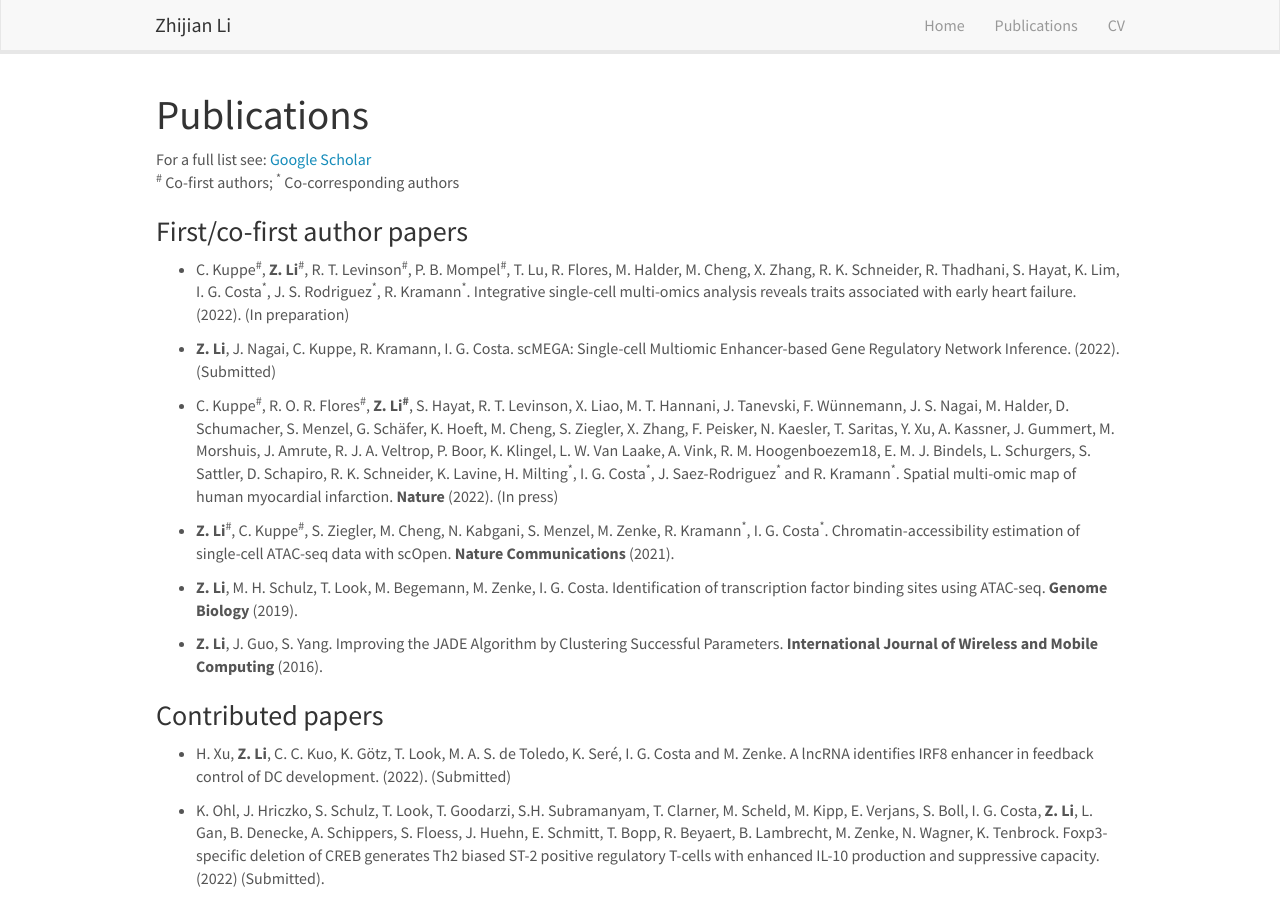
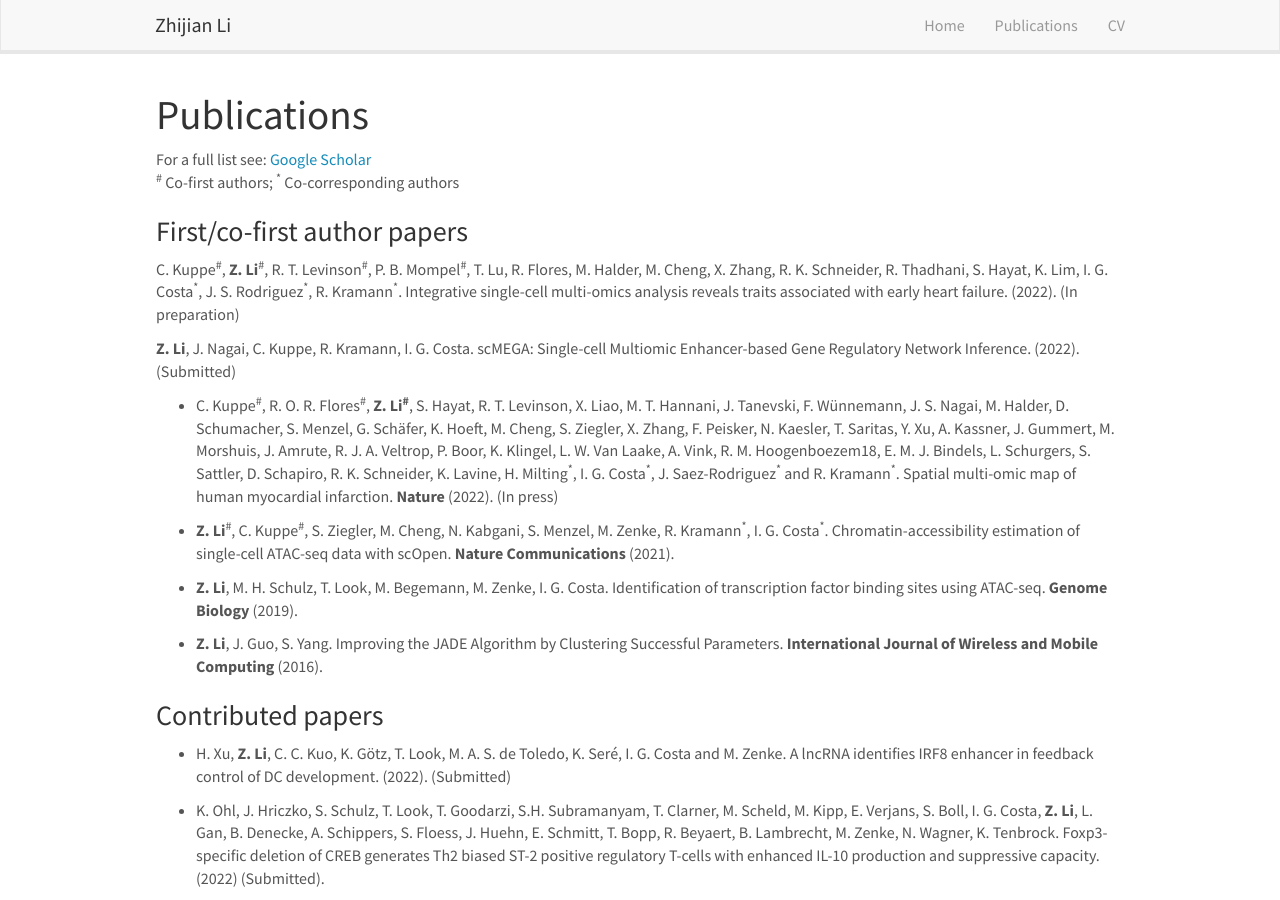
Before and after one commit to lzj1769/lzj1769.github.io, a Jekyll site: the page built from _pages/publications.md, in a window 1280 px wide and 900 px high. Built offline with Jekyll 4.4.1, drawn with Linux system fonts in a browser that asks for light colours; nearby versions of some CDN libraries.

Commit message:
update pub

```diff
--- a/_pages/publications.md
+++ b/_pages/publications.md
@@ -12,10 +12,10 @@ For a full list see: [Google Scholar](https://scholar.google.de/citations?user=x
 
 ### First/co-first author papers
 
-* C. Kuppe<sup>\#</sup>, **Z. Li**<sup>\#</sup>, R. T. Levinson<sup>\#</sup>, P. B. Mompel<sup>\#</sup>, T. Lu, R. Flores, M. Halder, M. Cheng, X. Zhang, R. K. Schneider, R. Thadhani, S. Hayat, K. Lim, I. G. Costa<sup>\*</sup>, J. S. Rodriguez<sup>\*</sup>, R. Kramann<sup>\*</sup>.
+C. Kuppe<sup>\#</sup>, **Z. Li**<sup>\#</sup>, R. T. Levinson<sup>\#</sup>, P. B. Mompel<sup>\#</sup>, T. Lu, R. Flores, M. Halder, M. Cheng, X. Zhang, R. K. Schneider, R. Thadhani, S. Hayat, K. Lim, I. G. Costa<sup>\*</sup>, J. S. Rodriguez<sup>\*</sup>, R. Kramann<sup>\*</sup>.
 Integrative single-cell multi-omics analysis reveals traits associated with early heart failure. (2022). (In preparation)
 
-* **Z. Li**, J. Nagai, C. Kuppe, R. Kramann, I. G. Costa. scMEGA: Single-cell Multiomic Enhancer-based Gene Regulatory Network Inference. (2022). (Submitted)
+**Z. Li**, J. Nagai, C. Kuppe, R. Kramann, I. G. Costa. scMEGA: Single-cell Multiomic Enhancer-based Gene Regulatory Network Inference. (2022). (Submitted)
 
 * C. Kuppe<sup>\#</sup>, R. O. R. Flores<sup>\#</sup>, **Z. Li<sup>\#</sup>**, S. Hayat, R. T. Levinson, X. Liao, M. T. Hannani, J. Tanevski, F. Wünnemann, J. S. Nagai, M. Halder, D. Schumacher, S. Menzel, G. Schäfer, K. Hoeft, M. Cheng, S. Ziegler, X. Zhang, F. Peisker, N. Kaesler, T. Saritas, Y. Xu, A. Kassner, J. Gummert, M. Morshuis, J. Amrute, R. J. A. Veltrop, P. Boor, K. Klingel, L. W. Van Laake, A. Vink, R. M. Hoogenboezem18, E. M. J. Bindels, L. Schurgers, S. Sattler, D. Schapiro, R. K. Schneider, K. Lavine, H. Milting<sup>\*</sup>, I. G. Costa<sup>\*</sup>, J. Saez-Rodriguez<sup>\*</sup> and R. Kramann<sup>\*</sup>. Spatial multi-omic map of human myocardial infarction. **Nature** (2022). (In press)
 
```
Also changed, not shown: 1 other file.
